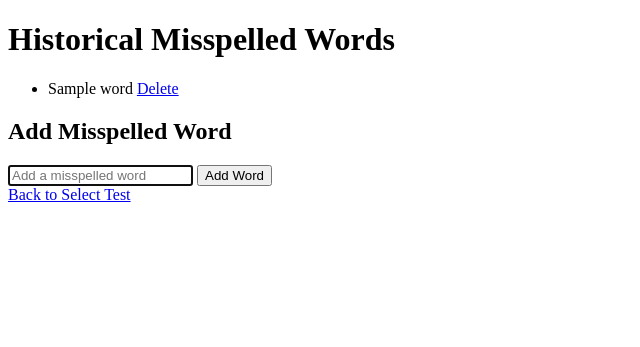
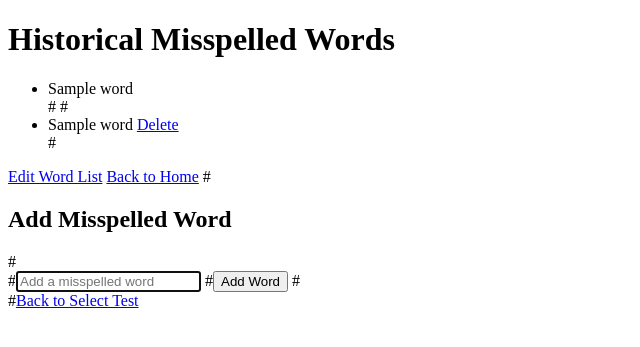
Before and after one commit to suasrp/flask-suasrp-repository-001, a Flask app: template templates/historical_misspelled_word_list.html in a window 1280 px wide. Shown: the top 347 px of the page, without its empty margins (0-640 px from the left). Run offline with Flask 3, Linux system fonts and the light colour scheme; the template is opened without the code that fills it: most values are stand-ins (such as "Sample title", 1, 10 or a date in 2020).

Commit message:
Update historical_misspelled_word_list.html 11-14-2024-1132pm

```diff
--- a/templates/historical_misspelled_word_list.html
+++ b/templates/historical_misspelled_word_list.html
@@ -9,17 +9,23 @@
     <h1>Historical Misspelled Words</h1>
 
     <ul>
-        {% for word in historical_misspelled_words %}
-            <li>{{ word }} <a href="{{ url_for('delete_misspelled_word', word=word) }}">Delete</a></li>
+        {% for word in words %}
+        <li>{{ word }}</li>
         {% endfor %}
+
+        #{% for word in historical_misspelled_words %}
+            #<li>{{ word }} <a href="{{ url_for('delete_misspelled_word', word=word) }}">Delete</a></li>
+        #{% endfor %}
     </ul>
 
-    <h2>Add Misspelled Word</h2>
-    <form action="{{ url_for('add_misspelled_word') }}" method="POST">
-        <input type="text" name="misspelled_word" placeholder="Add a misspelled word" required autofocus>
-        <button type="submit">Add Word</button>
-    </form>
+    <a href="{{ url_for('edit_misspelled_word_list') }}">Edit Word List</a>
+    <a href="{{ url_for('home') }}">Back to Home</a>
 
-    <a href="{{ url_for('select_test') }}">Back to Select Test</a>
+    #<h2>Add Misspelled Word</h2>
+    #<form action="{{ url_for('add_misspelled_word') }}" method="POST">
+        #<input type="text" name="misspelled_word" placeholder="Add a misspelled word" required autofocus>
+        #<button type="submit">Add Word</button>
+    #</form>
+    #<a href="{{ url_for('select_test') }}">Back to Select Test</a>
 </body>
 </html>
```
